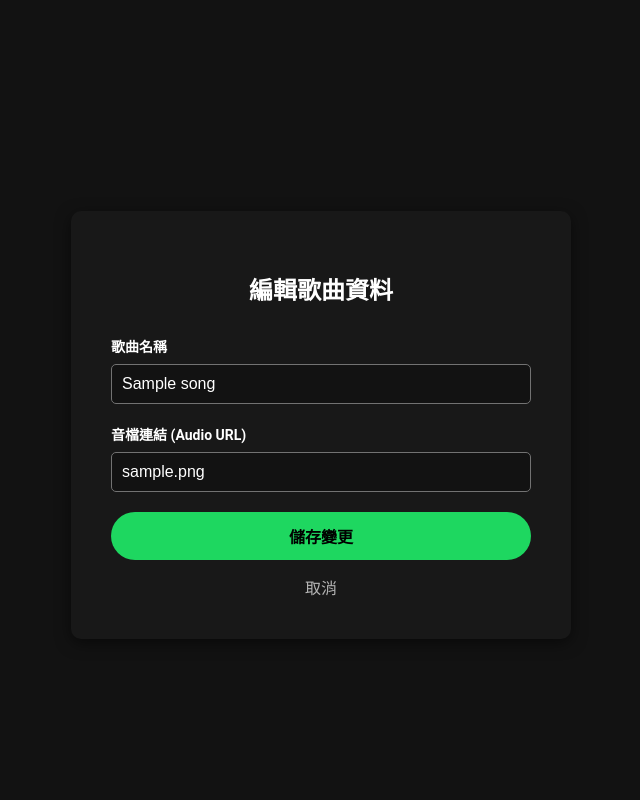
After one commit to aaa123456yg/music-platform, a Flask app: page /admin/edit/song/1 in a window 1280 px wide. The commit adds this page. Shown: the whole page, without its empty margins (319-959 px from the left). Run offline with Flask 3, Linux system fonts and the light colour scheme; a user stored in the database is signed in; tables that the repository leaves empty hold one stand-in row (values such as "Sample post").

Commit message:
員工後台可以編輯主唱者、專輯及歌曲內容

```diff
--- a/app.py
+++ b/app.py
@@ -1,6 +1,6 @@
 import os
 from werkzeug.utils import secure_filename
-from flask import Flask, render_template, request, redirect, url_for, flash
+from flask import Flask, render_template, request, redirect, url_for, flash, session
 from flask_sqlalchemy import SQLAlchemy
 from flask_login import LoginManager, UserMixin, login_user, login_required, logout_user, current_user
 from werkzeug.security import generate_password_hash, check_password_hash
@@ -767,6 +767,72 @@ def add_song():
 
     return redirect(url_for('admin_dashboard'))
 
+@app.route('/admin/manage')
+def admin_manage():
+    # 檢查是否登入 (假設你用 session['admin_id'] 判斷)
+    if 'admin_id' not in session:
+        return redirect(url_for('admin_login')) # 或是你登入頁面的 function name
+
+    # 查詢所有資料
+    artists = Artist.query.order_by(Artist.artist_id.desc()).all()
+    albums = Album.query.order_by(Album.album_id.desc()).all()
+    songs = Song.query.order_by(Song.song_id.desc()).all()
+
+    return render_template('admin_manage.html', artists=artists, albums=albums, songs=songs)
+
+# 2. 編輯藝人
+@app.route('/admin/edit/artist/<int:id>', methods=['GET', 'POST'])
+def edit_artist(id):
+    if 'admin_id' not in session: return redirect(url_for('admin_login'))
+
+    artist = Artist.query.get_or_404(id)
+
+    if request.method == 'POST':
+        artist.name = request.form['name']
+        artist.bio = request.form['bio']
+        artist.artist_image_url = request.form['image_url']
+
+        db.session.commit()
+        flash('藝人資料更新成功！', 'success')
+        return redirect(url_for('admin_manage'))
+
+    return render_template('admin_edit.html', type='artist', item=artist)
+
+# 3. 編輯專輯
+@app.route('/admin/edit/album/<int:id>', methods=['GET', 'POST'])
+def edit_album(id):
+    if 'admin_id' not in session: return redirect(url_for('admin_login'))
+
+    album = Album.query.get_or_404(id)
+
+    if request.method == 'POST':
+        album.title = request.form['title']
+        album.cover_art_url = request.form['cover_url']
+        # 注意：這裡假設你表單送來的日期是字串，如果要嚴謹一點可能要轉 date 物件
+        album.release_date = request.form['release_date']
+
+        db.session.commit()
+        flash('專輯資料更新成功！', 'success')
+        return redirect(url_for('admin_manage'))
+
+    return render_template('admin_edit.html', type='album', item=album)
+
+# 4. 編輯歌曲
+@app.route('/admin/edit/song/<int:id>', methods=['GET', 'POST'])
+def edit_song(id):
+    if 'admin_id' not in session: return redirect(url_for('admin_login'))
+
+    song = Song.query.get_or_404(id)
+
+    if request.method == 'POST':
+        song.title = request.form['title']
+        song.audio_file_url = request.form['audio_url']
+
+        db.session.commit()
+        flash('歌曲資料更新成功！', 'success')
+        return redirect(url_for('admin_manage'))
+
+    return render_template('admin_edit.html', type='song', item=song)
 # 6. 後台登出
 @app.route('/admin/logout')
 def admin_logout():
--- /dev/null
+++ b/templates/admin_edit.html
@@ -0,0 +1,81 @@
+<!DOCTYPE html>
+<html lang="zh-TW">
+<head>
+    <meta charset="UTF-8">
+    <title>編輯資料</title>
+    <link rel="stylesheet" href="{{ url_for('static', filename='style.css') }}">
+    <style>
+        body { background-color: #121212; color: white; display: flex; justify-content: center; padding-top: 50px; }
+        .edit-card { background-color: #181818; padding: 40px; border-radius: 10px; width: 500px; box-shadow: 0 4px 15px rgba(0,0,0,0.5); }
+        .form-group { margin-bottom: 20px; }
+        label { display: block; margin-bottom: 8px; font-weight: bold; }
+        input[type="text"], textarea, input[type="date"] {
+            width: 100%; padding: 10px; border-radius: 5px; border: 1px solid #333;
+            background-color: #2a2a2a; color: white; box-sizing: border-box;
+        }
+        .btn-save {
+            width: 100%; padding: 12px; background-color: #1ed760; border: none;
+            border-radius: 25px; color: black; font-weight: bold; font-size: 1rem; cursor: pointer;
+        }
+        .btn-cancel {
+            display: block; text-align: center; margin-top: 15px; color: #b3b3b3; text-decoration: none;
+        }
+    </style>
+</head>
+<body>
+
+<div class="edit-card">
+    <h2 style="text-align: center; margin-bottom: 30px;">
+        {% if type == 'artist' %}編輯藝人資料{% elif type == 'album' %}編輯專輯資料{% else %}編輯歌曲資料{% endif %}
+    </h2>
+
+    <form method="POST">
+
+        {% if type == 'artist' %}
+        <div class="form-group">
+            <label>藝人名稱</label>
+            <input type="text" name="name" value="{{ item.name }}" required>
+        </div>
+        <div class="form-group">
+            <label>簡介 (Bio)</label>
+            <textarea name="bio" rows="4">{{ item.bio }}</textarea>
+        </div>
+        <div class="form-group">
+            <label>圖片連結 (Image URL)</label>
+            <input type="text" name="image_url" value="{{ item.artist_image_url }}">
+        </div>
+        {% endif %}
+
+        {% if type == 'album' %}
+        <div class="form-group">
+            <label>專輯名稱</label>
+            <input type="text" name="title" value="{{ item.title }}" required>
+        </div>
+        <div class="form-group">
+            <label>發行日期</label>
+            <input type="text" name="release_date" value="{{ item.release_date }}" placeholder="YYYY-MM-DD">
+        </div>
+        <div class="form-group">
+            <label>封面圖片連結 (Cover URL)</label>
+            <input type="text" name="cover_url" value="{{ item.cover_art_url }}">
+        </div>
+        {% endif %}
+
+        {% if type == 'song' %}
+        <div class="form-group">
+            <label>歌曲名稱</label>
+            <input type="text" name="title" value="{{ item.title }}" required>
+        </div>
+        <div class="form-group">
+            <label>音檔連結 (Audio URL)</label>
+            <input type="text" name="audio_url" value="{{ item.audio_file_url }}">
+        </div>
+        {% endif %}
+
+        <button type="submit" class="btn-save">儲存變更</button>
+        <a href="/admin/manage" class="btn-cancel">取消</a>
+    </form>
+</div>
+
+</body>
+</html>
```
Also changed, not shown: templates/admin.html (+7 -1 lines), templates/admin_manage.html (added, +78 -0 lines).
